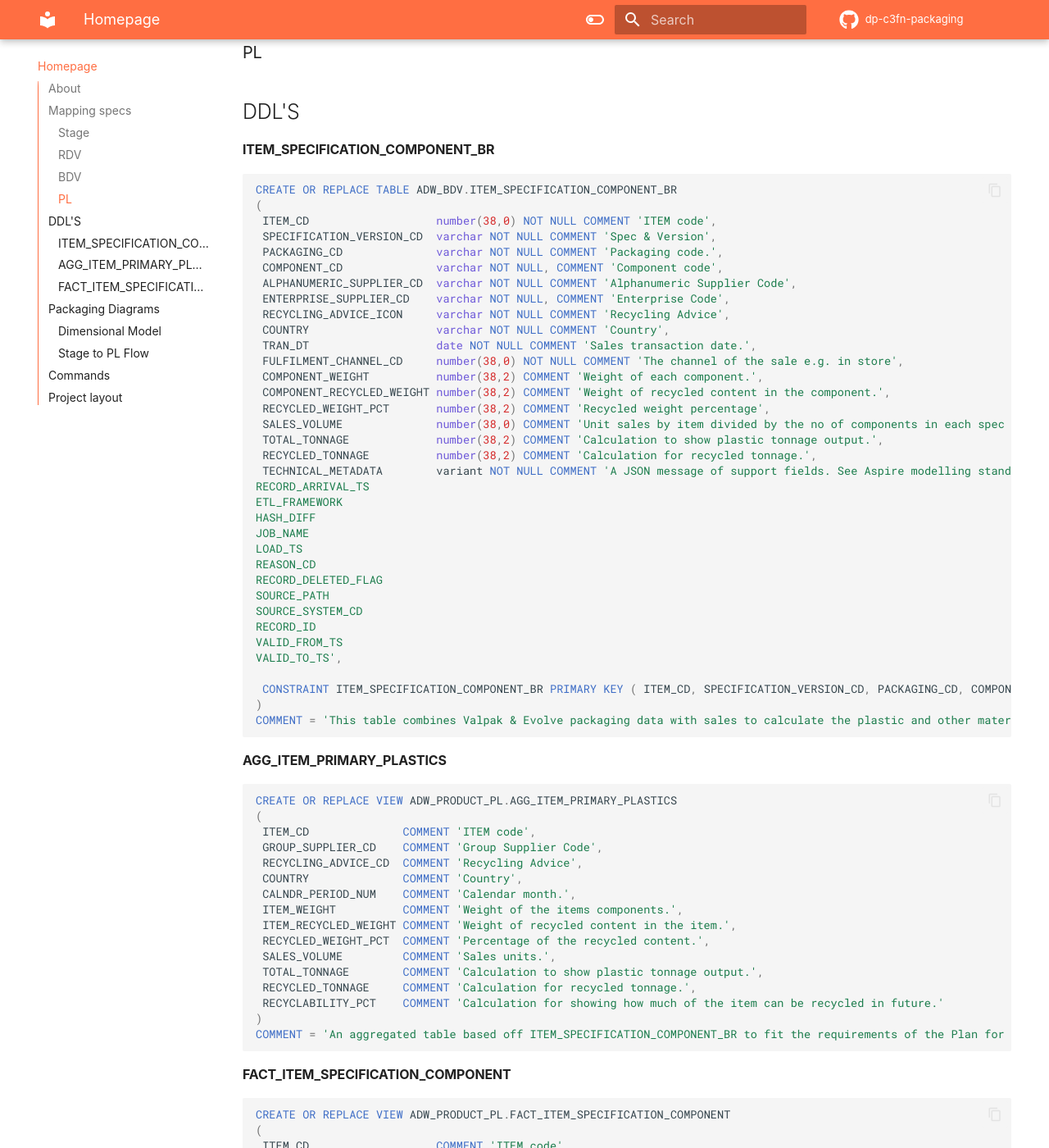
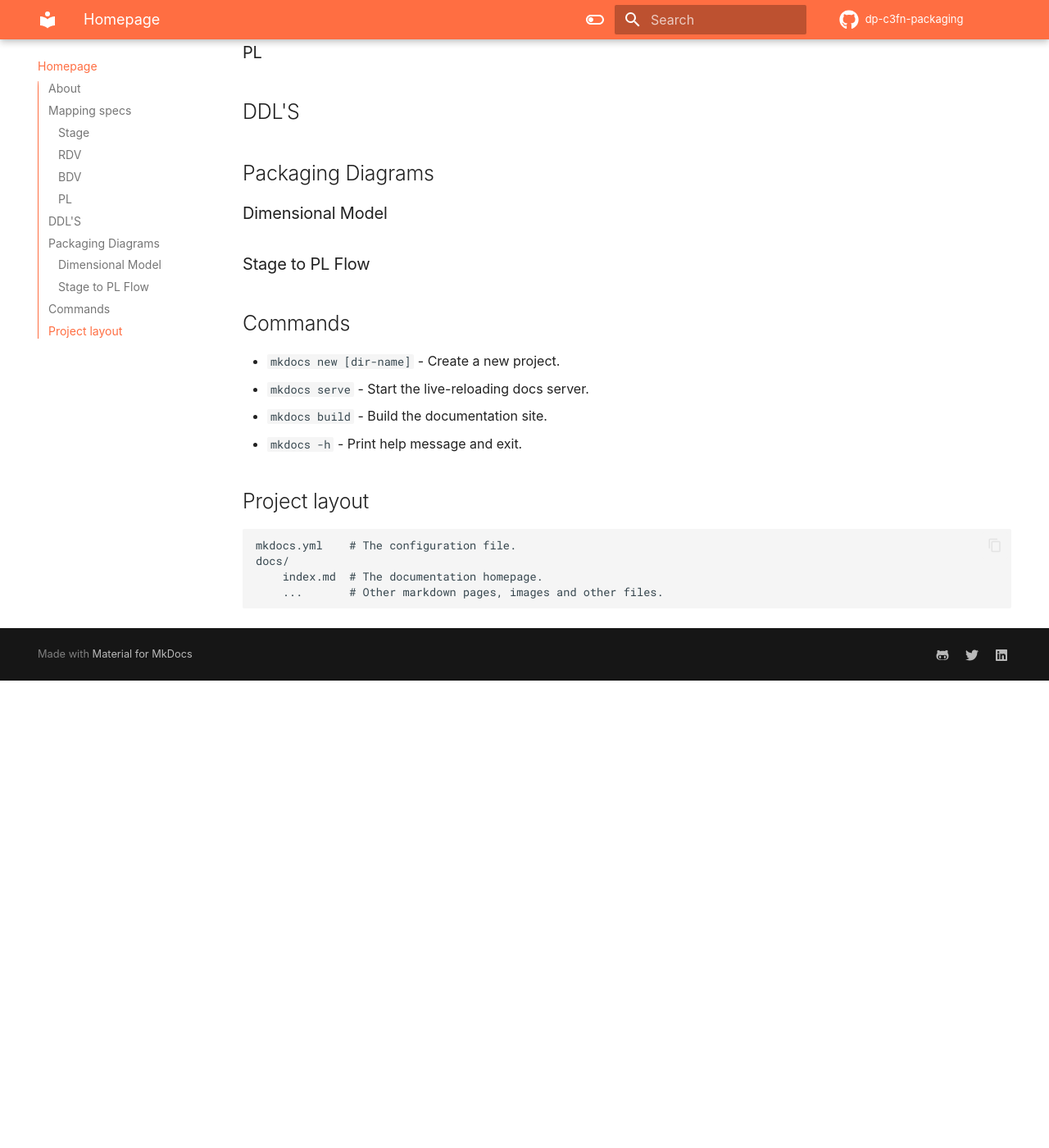
Before and after one commit to matt-wilkinson-js/test, an MkDocs documentation site: the page built from docs/index.md, in a window 1280 px wide and 1400 px high, scrolled down 611 px. Shown: the whole window at 82% size. Built offline with MkDocs 1.6.1 and Material for MkDocs 9.7.7, drawn with Linux system fonts in a browser that asks for light colours; some web fonts are replaced; comment, search, counter and statistics services are not loaded; after the commit the page ends 1441 px from its top, so only the background shows below that; some of the changed text lies outside the part shown.

Commit message:
Update to mapping spec

````diff
--- a/docs/index.md
+++ b/docs/index.md
@@ -13,84 +13,7 @@ For full documentation visit [mkdocs.org](https://www.mkdocs.org).
 ### PL
 
 ## DDL'S
-#### ITEM_SPECIFICATION_COMPONENT_BR
-```sql
-CREATE OR REPLACE TABLE ADW_BDV.ITEM_SPECIFICATION_COMPONENT_BR
-(
- ITEM_CD                   number(38,0) NOT NULL COMMENT 'ITEM code',
- SPECIFICATION_VERSION_CD  varchar NOT NULL COMMENT 'Spec & Version',
- PACKAGING_CD              varchar NOT NULL COMMENT 'Packaging code.',
- COMPONENT_CD              varchar NOT NULL, COMMENT 'Component code',
- ALPHANUMERIC_SUPPLIER_CD  varchar NOT NULL COMMENT 'Alphanumeric Supplier Code',
- ENTERPRISE_SUPPLIER_CD    varchar NOT NULL, COMMENT 'Enterprise Code',
- RECYCLING_ADVICE_ICON     varchar NOT NULL COMMENT 'Recycling Advice',
- COUNTRY                   varchar NOT NULL COMMENT 'Country',
- TRAN_DT                   date NOT NULL COMMENT 'Sales transaction date.',
- FULFILMENT_CHANNEL_CD     number(38,0) NOT NULL COMMENT 'The channel of the sale e.g. in store',
- COMPONENT_WEIGHT          number(38,2) COMMENT 'Weight of each component.',
- COMPONENT_RECYCLED_WEIGHT number(38,2) COMMENT 'Weight of recycled content in the component.',
- RECYCLED_WEIGHT_PCT       number(38,2) COMMENT 'Recycled weight percentage',
- SALES_VOLUME              number(38,0) COMMENT 'Unit sales by item divided by the no of components in each spec & version.',
- TOTAL_TONNAGE             number(38,2) COMMENT 'Calculation to show plastic tonnage output.',
- RECYCLED_TONNAGE          number(38,2) COMMENT 'Calculation for recycled tonnage.',
- TECHNICAL_METADATA        variant NOT NULL COMMENT 'A JSON message of support fields. See Aspire modelling standards. Can be any of these: BATCH_ID
-RECORD_ARRIVAL_TS
-ETL_FRAMEWORK
-HASH_DIFF
-JOB_NAME
-LOAD_TS
-REASON_CD
-RECORD_DELETED_FLAG
-SOURCE_PATH
-SOURCE_SYSTEM_CD
-RECORD_ID
-VALID_FROM_TS
-VALID_TO_TS',
 
- CONSTRAINT ITEM_SPECIFICATION_COMPONENT_BR PRIMARY KEY ( ITEM_CD, SPECIFICATION_VERSION_CD, PACKAGING_CD, COMPONENT_CD, ALPHANUMERIC_SUPPLIER_CD, ENTERPRISE_SUPPLIER_CD, RECYCLING_ADVICE_ICON, COUNTRY, TRAN_DT, FULFILMENT_CHANNEL_CD )
-)
-COMMENT = 'This table combines Valpak & Evolve packaging data with sales to calculate the plastic and other material output in tonnes.';
-```
-#### AGG_ITEM_PRIMARY_PLASTICS
-``` sql
-CREATE OR REPLACE VIEW ADW_PRODUCT_PL.AGG_ITEM_PRIMARY_PLASTICS
-(
- ITEM_CD              COMMENT 'ITEM code',
- GROUP_SUPPLIER_CD    COMMENT 'Group Supplier Code',
- RECYCLING_ADVICE_CD  COMMENT 'Recycling Advice',
- COUNTRY              COMMENT 'Country',
- CALNDR_PERIOD_NUM    COMMENT 'Calendar month.',
- ITEM_WEIGHT          COMMENT 'Weight of the items components.',
- ITEM_RECYCLED_WEIGHT COMMENT 'Weight of recycled content in the item.',
- RECYCLED_WEIGHT_PCT  COMMENT 'Percentage of the recycled content.',
- SALES_VOLUME         COMMENT 'Sales units.',
- TOTAL_TONNAGE        COMMENT 'Calculation to show plastic tonnage output.',
- RECYCLED_TONNAGE     COMMENT 'Calculation for recycled tonnage.',
- RECYCLABILITY_PCT    COMMENT 'Calculation for showing how much of the item can be recycled in future.'
-)
-COMMENT = 'An aggregated table based off ITEM_SPECIFICATION_COMPONENT_BR to fit the requirements of the Plan for Better Commercial dashboard.';
-```
-#### FACT_ITEM_SPECIFICATION_COMPONENT
-``` sql
-CREATE OR REPLACE VIEW ADW_PRODUCT_PL.FACT_ITEM_SPECIFICATION_COMPONENT
-(
- ITEM_CD                   COMMENT 'ITEM code',
- SPECIFICATION_VERSION_CD  COMMENT 'Spec & Version',
- PACKAGING_COMPONENT_CD    COMMENT 'Packaging Code.',
- ENTERPRISE_SUPPLIER_CD    COMMENT 'Alphanumeric Supplier Code',
- RECYCLING_ADVICE_CD       COMMENT 'Recycling Advice',
- COUNTRY                   COMMENT 'Country',
- CALNDR_PERIOD_NUM         COMMENT 'Sales transaction month.',
- FULFILMENT_CHANNEL_CD     COMMENT 'Channel of the sale e.g. in store',
- COMPONENT_WEIGHT          COMMENT 'Weight of each component.',
- COMPONENT_RECYCLED_WEIGHT COMMENT 'Weight of recycled content in the component.',
- RECYCLED_WEIGHT_PCT       COMMENT 'Recycled weight percentage',
- SALES_VOLUME              COMMENT 'Unit sales by item divided by the no of components in each spec & version.',
- TOTAL_TONNAGE             COMMENT 'Calculation to show plastic tonnage output.',
- RECYCLED_TONNAGE          COMMENT 'Calculation for recycled tonnage.',
-)
-COMMENT = 'This table combines Valpak & Evolve packaging data with sales to calculate the plastic and other material output in tonnes.';
-```
 ## Packaging Diagrams
 ### Dimensional Model
 ### Stage to PL Flow
````
Also changed, not shown: docs/3. BDV/ITEM_SPECIFICATION_COMPONENT_BR.md (+121 -59 lines), docs/DDL/ddl.md (added, +78 -0 lines).
